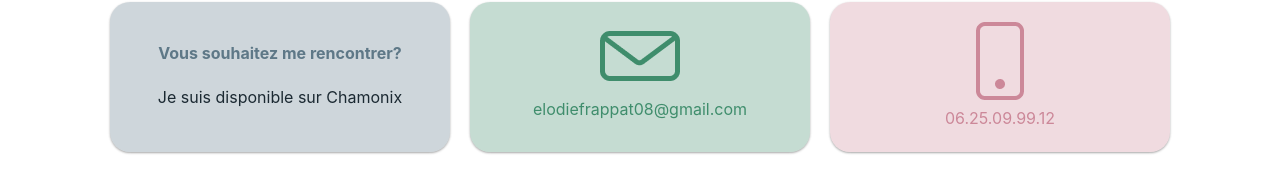
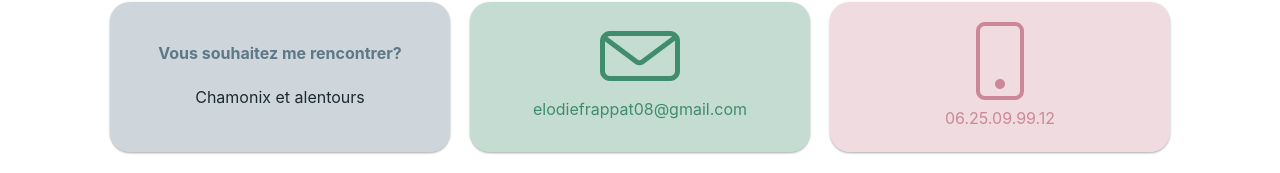
Before and after one commit to Zubiik/curiculum_vitae, a React (Create React App) app: page / in a window 1280 px wide. Shown: the part 4347-4520 px from the top of the page. Built offline with nearby package versions, Linux system fonts and the light colour scheme.

Commit message:
fix:change text

```diff
--- a/src/Contact/index.js
+++ b/src/Contact/index.js
@@ -30,7 +30,7 @@ const Contact = () => {
     <Container>
       <BoxCustom>
         <TextCustom>Vous souhaitez me rencontrer?</TextCustom>
-        <GreyTextCustom> Je suis disponible sur Chamonix</GreyTextCustom>
+        <GreyTextCustom> Chamonix et alentours</GreyTextCustom>
       </BoxCustom>
       <GreenBoxCustom>
         <ImageCustom>
```
